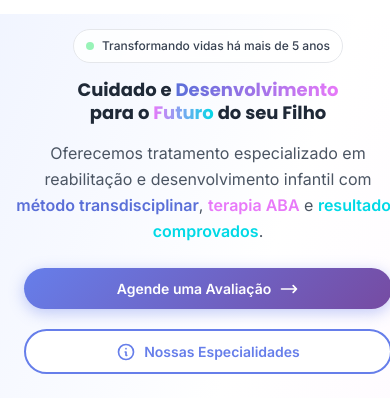
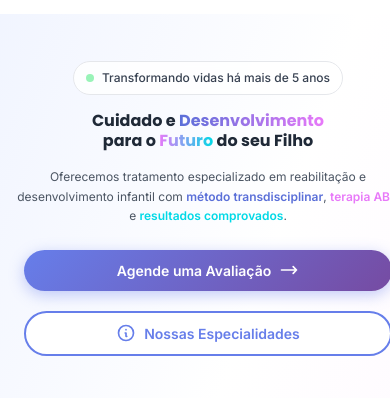
Before and after one commit to eduardosilvaedias/clinica-integrar-v2, a plain HTML site: page index.html in a window 390 px wide. Shown: the part 67-465 px from the top of the page. Drawn offline with nearby package versions, Linux system fonts and the light colour scheme.

Commit message:
fix: redeploy forçar atualização responsiva no GitHub Pages

```diff
--- a/index.html
+++ b/index.html
@@ -227,7 +227,7 @@
     </header>
 
     <!-- Hero Section -->
-    <section id="inicio" class="relative flex flex-col overflow-x-hidden pt-24 sm:pt-32 pb-8 sm:pb-12 md:min-h-screen">
+    <section id="inicio" class="relative flex flex-col overflow-x-hidden pt-32 pb-12">
         <!-- Background Gradient -->
         <div class="absolute inset-0 bg-gradient-to-br from-primary-50 via-white to-secondary-50"></div>
 
@@ -257,7 +257,7 @@
                         </div>
 
                         <h1
-                            class="text-lg sm:text-2xl md:text-3xl lg:text-5xl xl:text-7xl font-display font-bold leading-tight break-words">
+                            class="text-base sm:text-xl md:text-3xl lg:text-5xl xl:text-7xl font-display font-bold leading-tight break-words">
                             <span class="text-gray-800">Cuidado e</span>
                             <span
                                 class="bg-gradient-to-r from-primary-600 to-secondary-600 bg-clip-text text-transparent">Desenvolvimento</span>
@@ -269,7 +269,7 @@
                         </h1>
 
                         <p
-                            class="text-base sm:text-lg lg:text-xl text-gray-600 leading-relaxed max-w-2xl mx-auto lg:mx-0">
+                            class="text-xs sm:text-sm lg:text-xl text-gray-600 leading-relaxed max-w-2xl mx-auto lg:mx-0">
                             Oferecemos tratamento especializado em reabilitação e desenvolvimento infantil com
                             <span class="font-semibold text-primary-600">método transdisciplinar</span>,
                             <span class="font-semibold text-secondary-600">terapia ABA</span> e
```
